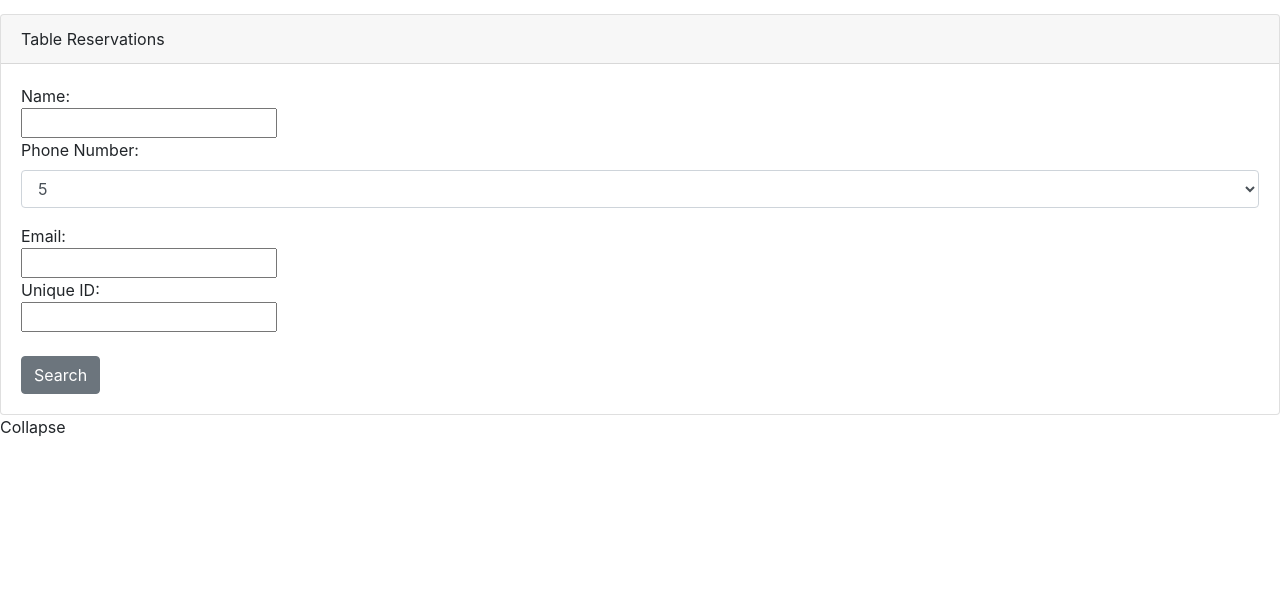
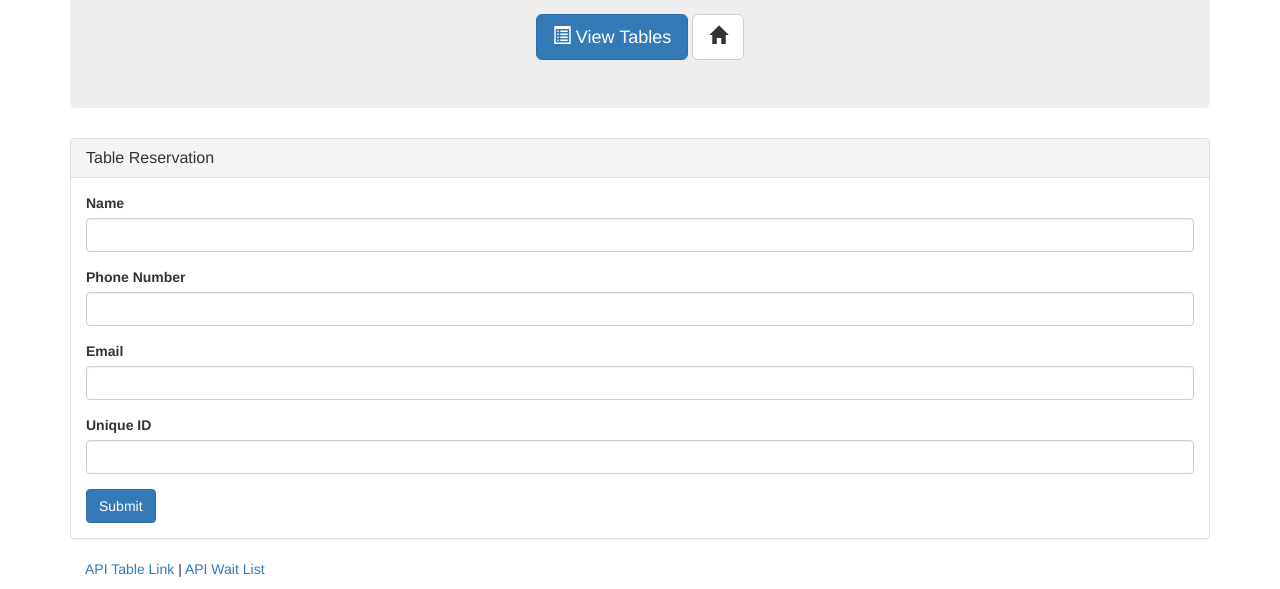
Before and after one commit to Roopa-16/Hot-Restaurant-, a plain HTML site: page index/reserve.html in a window 1280 px wide. Shown: the part 253-842 px from the top of the page. Before the commit the page ends 800 px from the top, so only its background shows below. Drawn offline with nearby package versions, Linux system fonts and the light colour scheme.

Commit message:
final reserve page

```diff
--- a/index/reserve.html
+++ b/index/reserve.html
@@ -1,67 +1,79 @@
 <!DOCTYPE html>
 <html>
 
-<head>
-	<title>Page</title>
-	<link rel="stylesheet" href="https://maxcdn.bootstrapcdn.com/bootstrap/4.0.0/css/bootstrap.min.css">
-</head>
+<<div class="container">
 
-<body>
-	<div class="jumbotron">
-		<h1 class="text-center">RESERVATIONS
-            <div> <button type="button" class="btn btn-primary btn-lg">Large button</button>
-                <button type="button" class="btn btn-secondary btn-lg">Large button</button>
+    <div class="jumbotron">
+        <h1 class="text-center"><span class="glyphicon glyphicon-fire"></span> Hot Restaurant</h1>
+        <hr>
+        <h2 class="text-center">Make your reservation</h2>
+        <br>
 
+        <div class="text-center">
+            <a href="/tables"><button type="button" class="btn btn-lg btn-primary"><span class="glyphicon glyphicon-list-alt"></span> View Tables</button></a>
+            <a href="/"><button type="button" class="btn btn-lg btn-default"><span class="glyphicon glyphicon-home"></span></button></a>
+        </div>
+    </div>
 
+    <head>
+        <meta charset="UTF-8">
+        <title>Reservation Page</title>
+
+        <!-- Latest compiled and minified CSS & JS -->
+        <link rel="stylesheet" href="https://maxcdn.bootstrapcdn.com/bootstrap/3.3.6/css/bootstrap.min.css" integrity="sha384-1q8mTJOASx8j1Au+a5WDVnPi2lkFfwwEAa8hDDdjZlpLegxhjVME1fgjWPGmkzs7" crossorigin="anonymous">
+        <script src="https://code.jquery.com/jquery.js"></script>
+        <script src="https://maxcdn.bootstrapcdn.com/bootstrap/3.3.6/js/bootstrap.min.js" integrity="sha384-0mSbJDEHialfmuBBQP6A4Qrprq5OVfW37PRR3j5ELqxss1yVqOtnepnHVP9aJ7xS" crossorigin="anonymous"></script>
+
+    </head>
+
+    <div class="row">
+        <div class="col-lg-12">
+
+            <!-- Reservation Page -->
+            <div class="panel panel-default">
+                <div class="panel-heading">
+                    <h4 class="panel-title">Table Reservation</h4>
+                </div>
+                <div class="panel-body">
+
+                    <form role="form">
+
+                        <div class="form-group">
+                            <label for="">Name</label>
+                            <input type="text" class="form-control" id="reserve_name">
+                        </div>
+
+                        <div class="form-group">
+                            <label for="">Phone Number</label>
+                            <input type="text" class="form-control" id="reserve_phone">
+                        </div>
+
+                        <div class="form-group">
+                            <label for="">Email</label>
+                            <input type="text" class="form-control" id="reserve_email">
+                        </div>
+
+                        <div class="form-group">
+                            <label for="">Unique ID</label>
+                            <input type="text" class="form-control" id="reserve_uniqueID">
+                        </div>
+
+                        <button type="submit" class="btn btn-primary submit">Submit</button>
+                    </form>
+
+                </div>
             </div>
-
-        </h1>
-    </div>
-    <div class=
-	<div class="container">
-		<!-- <div class="col-sm-6 col-sm-offset-3"> -->
-
-
-		</div>
-
-      <div class="card">
-        <div class="card-header"><i class="fas fa-search"></i> Table Reservations
-        </div>
-        <div class="card-body">
-            <div class="searchTerm">
-                Name: <br> <input id="term" type="textbox" value=""></input>
-            </div>
-            <div class="form-group">
-                <label for="inputState">Phone Number: </label>
-                <select id="inputState" class="form-control">
-                    <option>1</option>
-                    <option selected>5</option>
-                    <option>10</option>
-                </select>
-            </div>
-            <div class="Email">
-                Email: <br> <input id="Email" type="textbox" value=""></input>
-            </div>
-            <div class="UniqueID">
-                Unique ID: <br> <input id="uniqueID" type="textbox" value=""></input>
-            </div>
-            <br>
-            <button id="submit" type="search" class="btn btn-secondary">Search</button>
 
         </div>
     </div>
-</div>
-Collapse
 
 
+    <footer class="footer">
+      <div class="container">
+        <p><a href="/api/tables">API Table Link</a> | <a href="/api/waitlist">API Wait List</a> </p>
+      </div>
+    </footer>
 
-
-
-
-
-
-
-
-</body>
+</div>
 
 </html>
```
